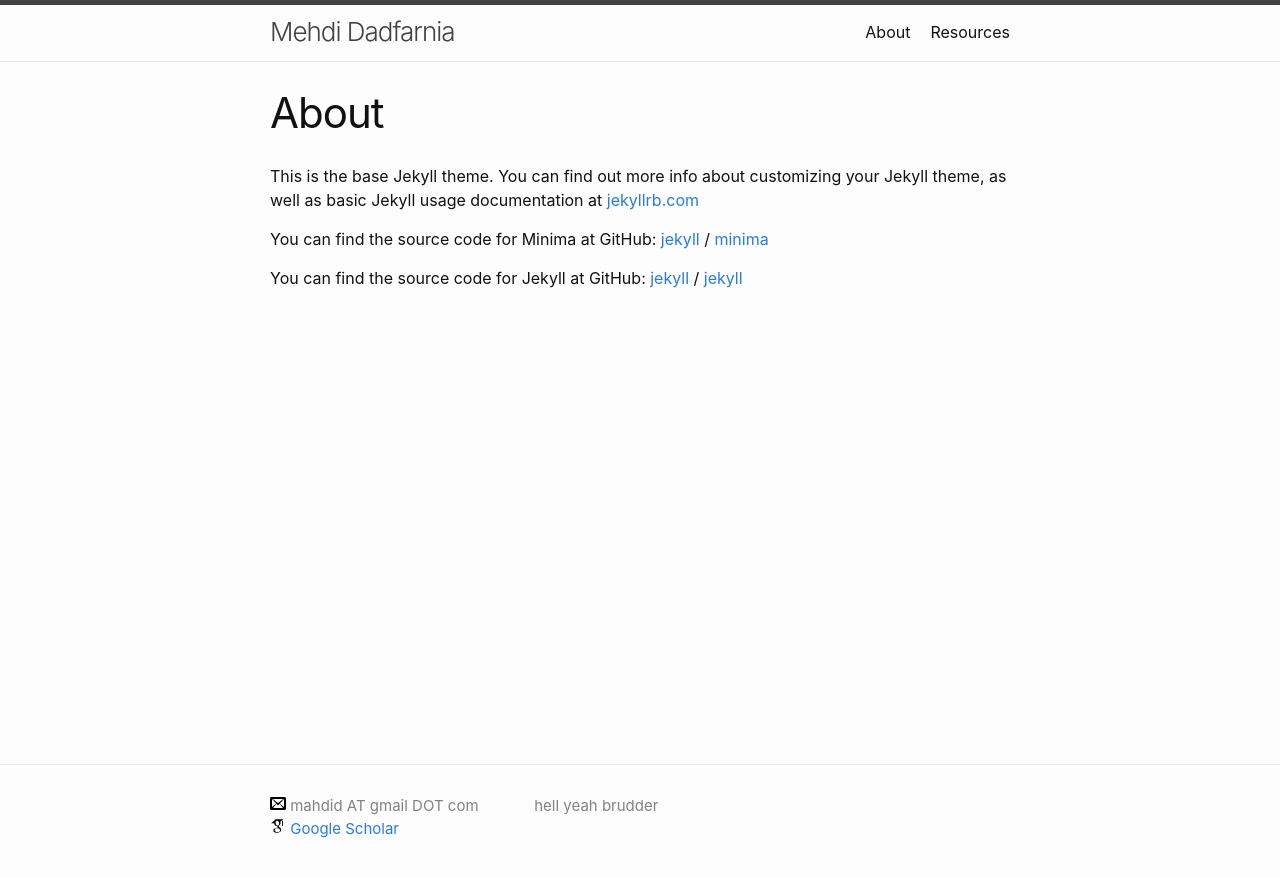
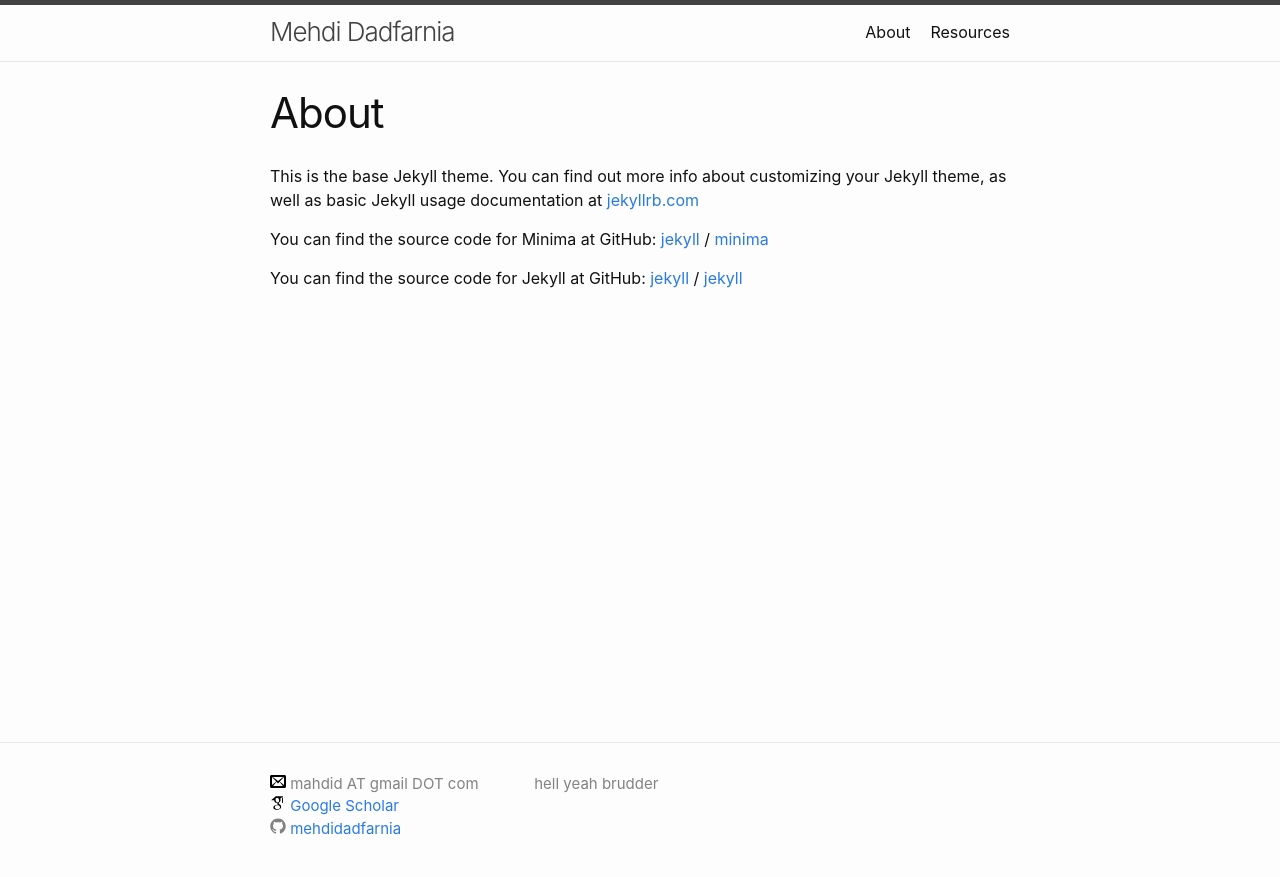
Before and after one commit to mehdidadfarnia/mehdidadfarnia.github.io, a Jekyll site: the page built from about.markdown, in a window 1280 px wide. Shown: the top 877 px of the page. Built offline with Jekyll 4.4.1, drawn with Linux system fonts in a browser that asks for light colours.

Commit message:
Update footer.html

```diff
--- a/_includes/footer.html
+++ b/_includes/footer.html
@@ -19,6 +19,12 @@
             </li>
             {%- endif -%}
 
+          {%- if site.github_username -%}
+          <li>
+            <a href="https://github.com/mehdidadfarnia">  <span class="icon icon--github"> {% include icon-github.svg %}</span>    <span class="username">{{ site.github_username }}</span> </a>
+          </li>
+          {%- endif -%}
+
 
         </ul>
       </div>
```
